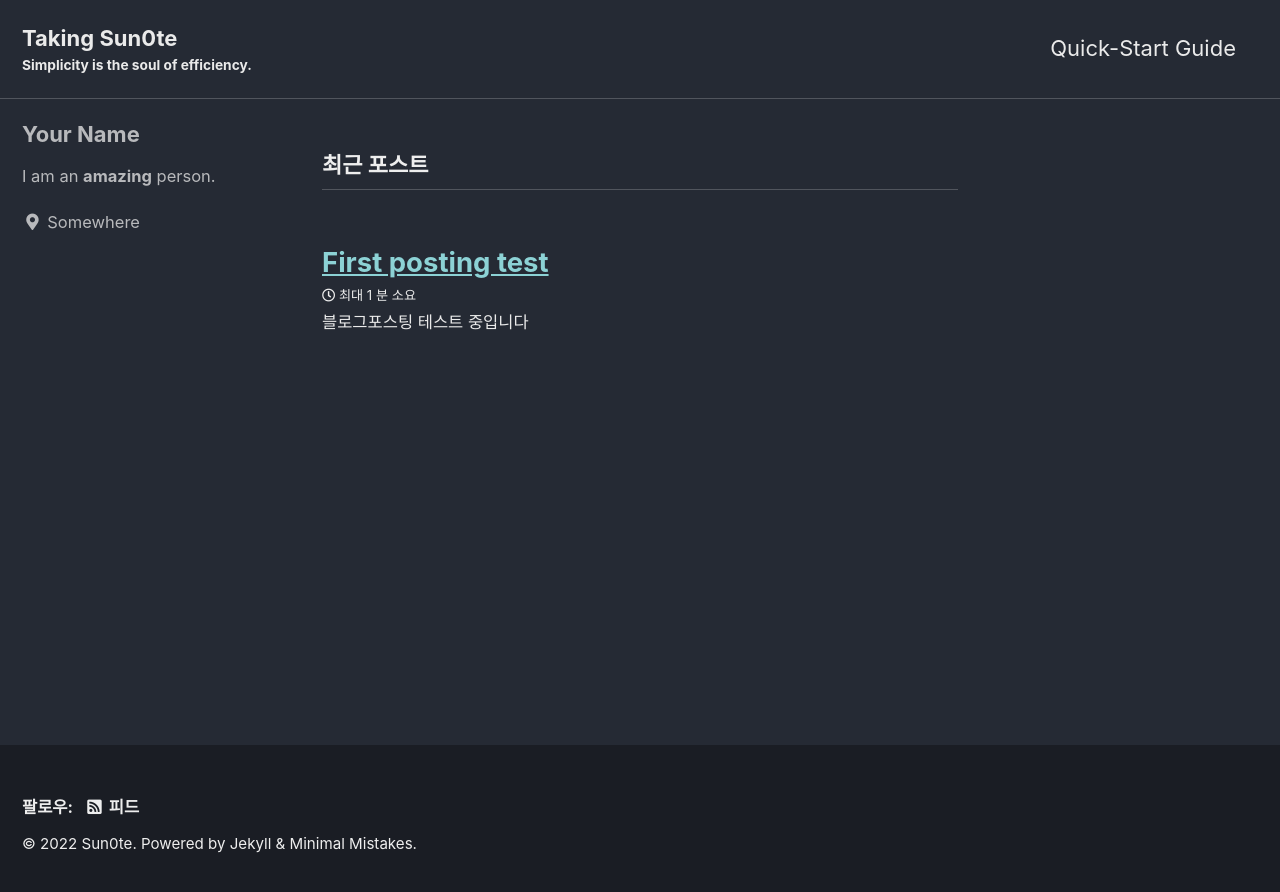
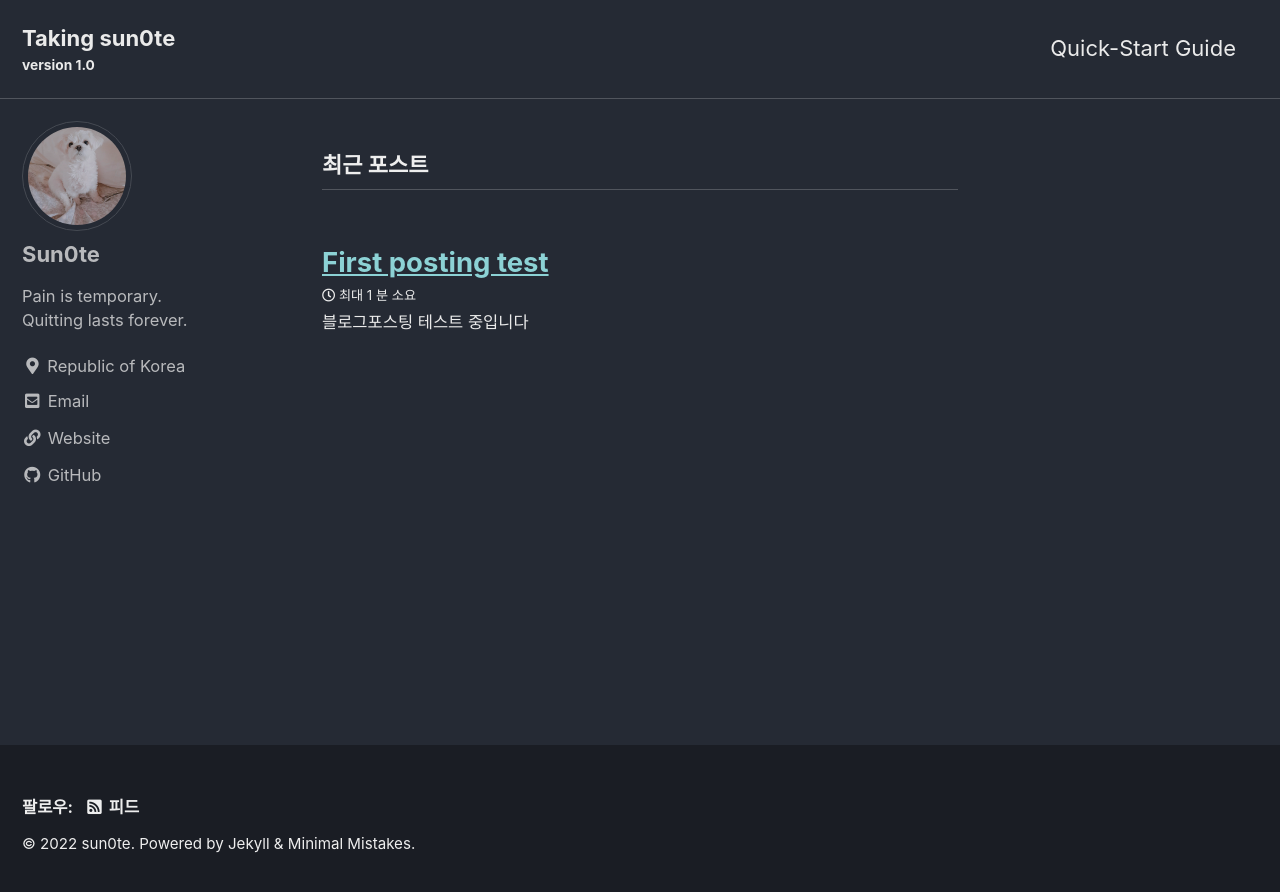
Before and after one commit to sun0te/sun0te.github.io, a Jekyll site: the page built from index.html, in a window 1280 px wide. Shown: the top 892 px of the page. Built offline with Jekyll 4.4.1, drawn with Linux system fonts in a browser that asks for light colours; cached includes are drawn as plain includes; the list of posts is cut into pages by our own code.

Commit message:
config 프로필 변경

```diff
--- a/_config.yml
+++ b/_config.yml
@@ -16,14 +16,14 @@ minimal_mistakes_skin    : "dark" # "air", "aqua", "contrast", "dark", "dirt", "
 
 # Site Settings
 locale                   : "ko-KR"
-title                    : "Taking Sun0te"
+title                    : "Taking sun0te"
 title_separator          : "|"
-subtitle                 : "Simplicity is the soul of efficiency." # site tagline that appears below site title in masthead
-name                     : "Sun0te"
-description              : "Sun0te 연대기"
+subtitle                 : "version 1.0" # site tagline that appears below site title in masthead
+name                     : "sun0te"
+description              : "sun0te Blog"
 url                      : "https://sun0te.github.io/" # the base hostname & protocol for your site e.g. "https://mmistakes.github.io"
 baseurl                  : # the subpath of your site, e.g. "/blog"
-repository               : # GitHub username/repo-name e.g. "mmistakes/minimal-mistakes"
+repository               : "https://github.com/sun0te/sun0te.github.io" # GitHub username/repo-name e.g. "mmistakes/minimal-mistakes"
 teaser                   : # path of fallback teaser image, e.g. "/assets/images/500x300.png"
 logo                     : # path of logo image to display in the masthead, e.g. "/assets/images/88x88.png"
 masthead_title           : # overrides the website title displayed in the masthead, use " " for no title
@@ -102,30 +102,21 @@ analytics:
 
 # Site Author
 author:
-  name             : "Your Name"
-  avatar           : # path of avatar image, e.g. "/assets/images/bio-photo.jpg"
-  bio              : "I am an **amazing** person."
-  location         : "Somewhere"
+  name             : "Sun0te"
+  avatar           : "images/profile/sarang.jpg" # path of avatar image, e.g. "/assets/images/bio-photo.jpg"
+  bio              : "Pain is temporary. <br>Quitting lasts forever."
+  location         : "Republic of Korea"
   email            :
   links:
     - label: "Email"
       icon: "fas fa-fw fa-envelope-square"
-      # url: "mailto:your.name@email.com"
+      url: "mailto:jin1123a@email.com"
     - label: "Website"
       icon: "fas fa-fw fa-link"
-      # url: "https://your-website.com"
-    - label: "Twitter"
-      icon: "fab fa-fw fa-twitter-square"
-      # url: "https://twitter.com/"
-    - label: "Facebook"
-      icon: "fab fa-fw fa-facebook-square"
-      # url: "https://facebook.com/"
+      url: "https://sun0te.github.io"
     - label: "GitHub"
       icon: "fab fa-fw fa-github"
-      # url: "https://github.com/"
-    - label: "Instagram"
-      icon: "fab fa-fw fa-instagram"
-      # url: "https://instagram.com/"
+      url: "https://github.com/sun0te/sun0te.github.io"
 
 # Site Footer
 footer:
```
Also changed, not shown: images/profile/sarang.jpg (added).
